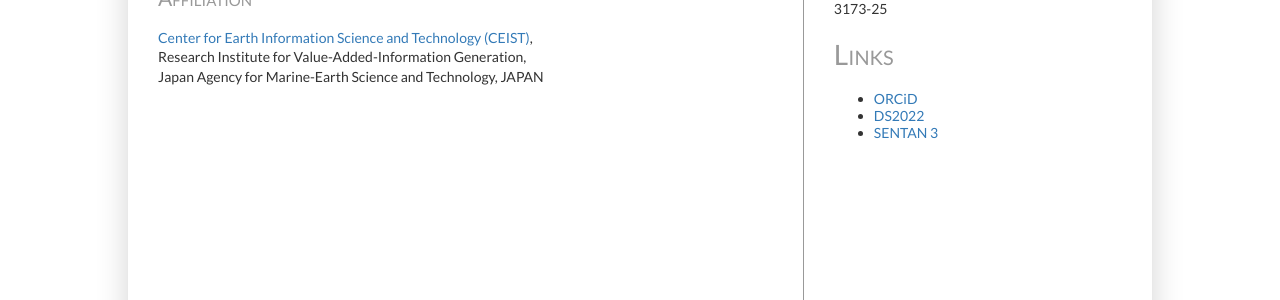
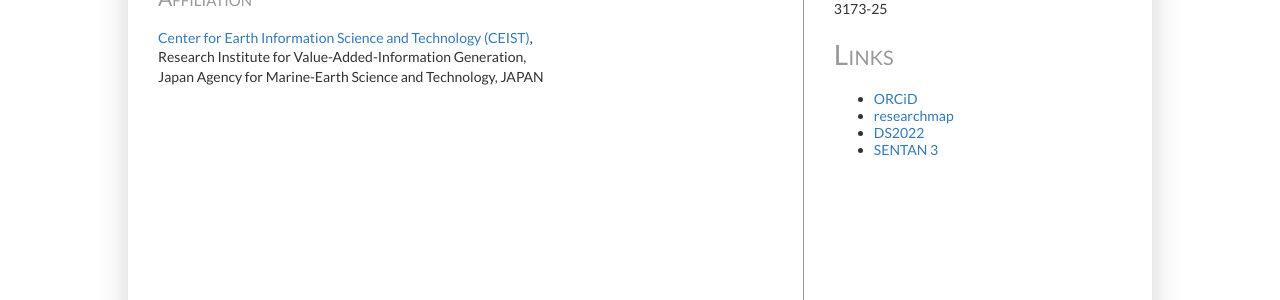
Before and after one commit to rui-climbiz/rui-climbiz.github.io, a Jekyll site: the page built from index.html, in a window 1280 px wide. Shown: the part 447-747 px from the top of the page. Built offline with Jekyll 4.4.1, drawn with Linux system fonts in a browser that asks for light colours.

Commit message:
Update default.html

```diff
--- a/_layouts/default.html
+++ b/_layouts/default.html
@@ -53,9 +53,10 @@
 
             <h1>Links</h1>
             <ul>
-              <li><a href="https://orcid.org/0000-0002-3170-0232">ORCiD</a></li>
-    	      <li><a href="https://diasjp.net/ds2022/">DS2022</a></li>
-	      <li><a href="http://www.jmbsc.or.jp/tougou/index.html">SENTAN 3</a></li>
+              	<li><a href="https://orcid.org/0000-0002-3170-0232">ORCiD</a></li>
+		<li><a href="https://researchmap.jp/rui.ito">researchmap</a></li>
+		<li><a href="https://diasjp.net/ds2022/">DS2022</a></li>
+	      	<li><a href="http://www.jmbsc.or.jp/tougou/index.html">SENTAN 3</a></li>
             </ul>
           </div>
         </aside>
```
